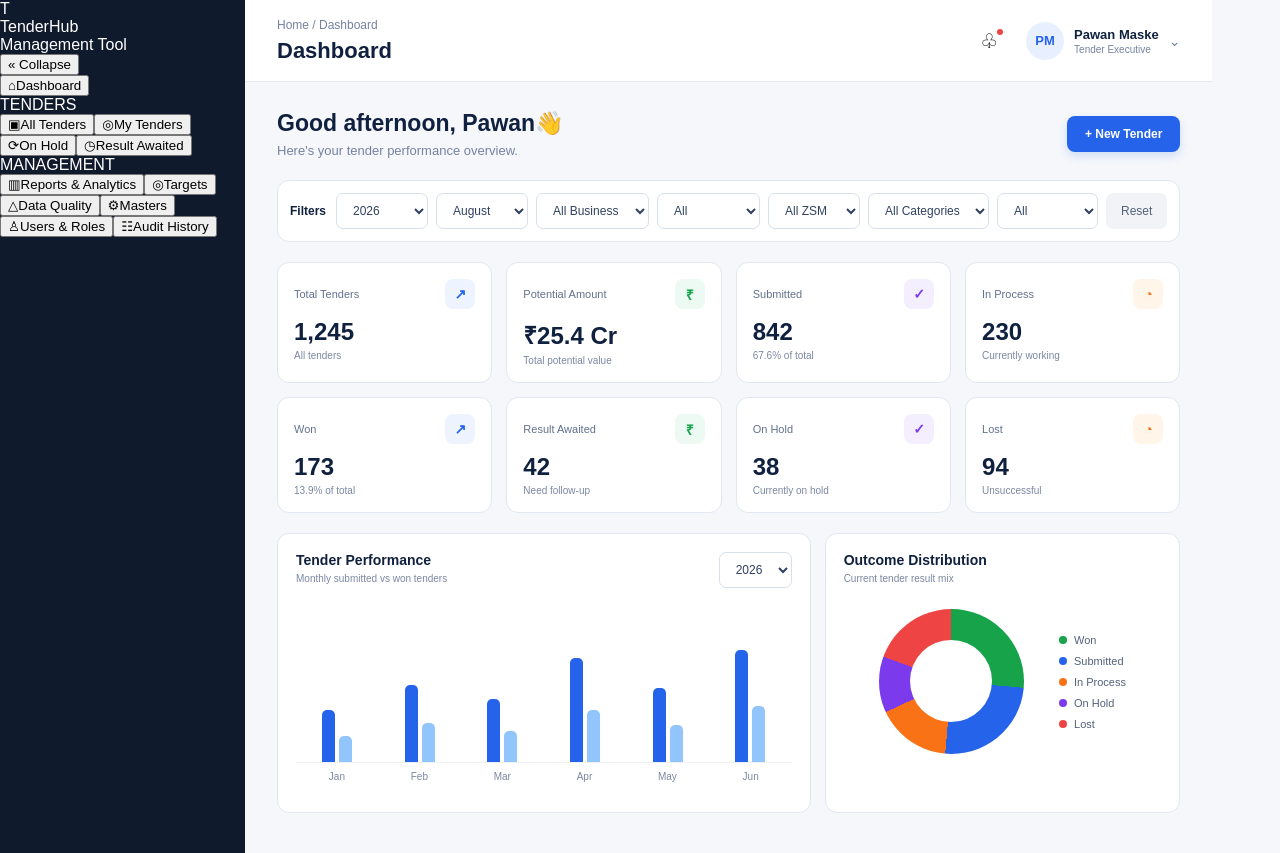
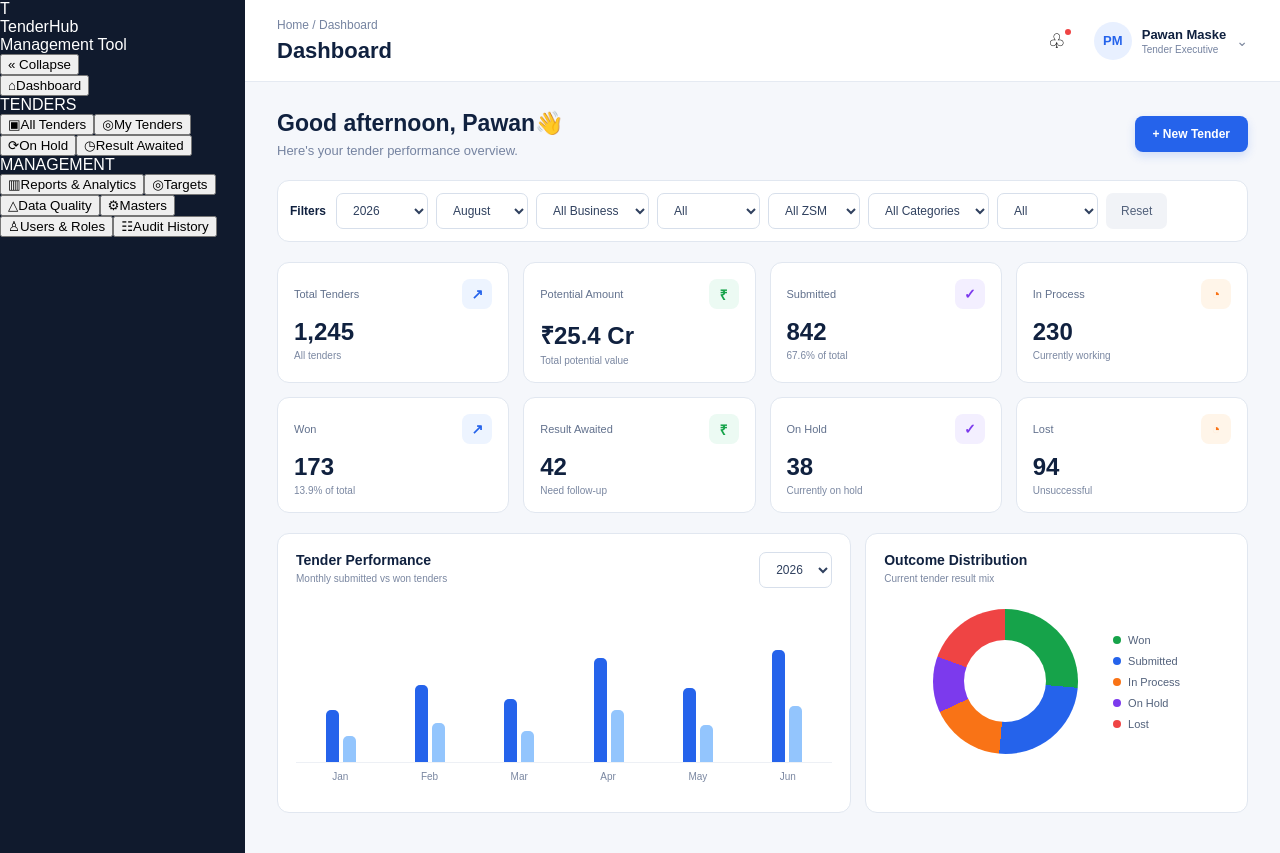
Before and after one commit to pawanmaske-sys/Tender-development-tool, a Next.js app: page / in a window 1280 px wide. Built offline with nearby package versions, Linux system fonts and the light colour scheme.

Commit message:
Update globals.css

```diff
--- a/app/globals.css
+++ b/app/globals.css
@@ -52,7 +52,7 @@ body {
    MAIN CONTENT
    ========================================================= */
 
-.content {
+.main-content {
   flex: 1;
   min-width: 0;
   min-height: 100vh;
```
